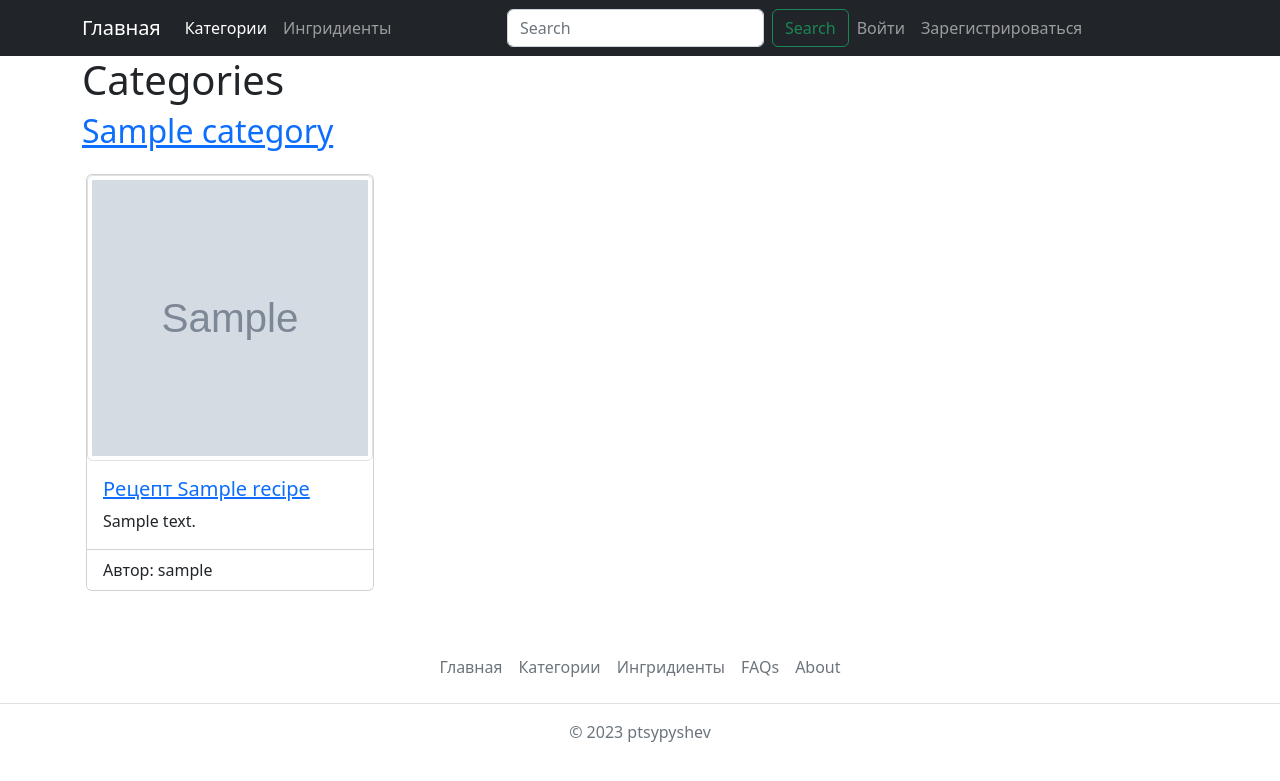
After one commit to ptsypyshev/gb-final-backend-python, a Django app: page /categories/ in a window 1280 px wide. The commit adds this page. Shown: the top 781 px of the page. Run offline with Django 5.2, Linux system fonts and the light colour scheme; tables that the repository leaves empty hold one stand-in row (values such as "Sample post"); grey boxes marked "Sample" are stand-in pictures.

Commit message:
Added some views and search handler

```diff
--- /dev/null
+++ b/food_recipes_project/food_recipes_app/templates/food_recipes_app/categories.html
@@ -0,0 +1,35 @@
+{% extends 'food_recipes_app/base.html' %}
+
+{% block title %}{{ title }}{% endblock %}
+
+{% block content %}
+    <div class="container">
+        <h1>{{ title }}</h1>
+        {% for category, recipes in cat_dict.items %}
+        <div class="row">
+            <h2><a href="{% url 'read_category' category.pk %}">{{ category.name }}</a></h2>
+        </div>
+        <div class="row">
+            {% for recipe in recipes %}
+                <div class="col-md-4 p-3">
+                    <div class="card" style="width: 18rem;">
+                        {% if recipe.dish_img %}
+                            <img src="{{ MEDIA_URL }}{{ recipe.dish_img }}" class="img-thumbnail custom-image" alt="...">
+                        {% else %}
+                            <img src="/static/img/no_image_available.jpg" class="img-thumbnail custom-image" alt="...">
+                        {% endif %}
+                        <div class="card-body">
+                            <h5 class="card-title"><a href="{% url 'read_recipe' recipe.pk %}">Рецепт {{ recipe.name }}</a></h5>
+                            <p class="card-text">{{ recipe.description|truncatechars:50 }}</p>
+                        </div>
+                        <ul class="list-group list-group-flush">
+                            <li class="list-group-item">Автор: {{ recipe.author }}</li>
+                        </ul>
+                    </div>
+                </div>
+            {% endfor %}
+        </div>
+        {% endfor %}
+    </div>
+
+{% endblock %}
--- a/food_recipes_project/food_recipes_app/templates/food_recipes_app/footer.html
+++ b/food_recipes_project/food_recipes_app/templates/food_recipes_app/footer.html
@@ -2,9 +2,9 @@
 <footer class="py-3 my-4">
   <ul class="nav justify-content-center border-bottom pb-3 mb-3">
     <li class="nav-item"><a href="{% url 'main' %}" class="nav-link px-2 text-muted">Главная</a></li>
-    <li class="nav-item"><a href="#" class="nav-link px-2 text-muted">Категории</a></li>
-    <li class="nav-item"><a href="#" class="nav-link px-2 text-muted">Ингридиенты</a></li>
-    <li class="nav-item"><a href="#" class="nav-link px-2 text-muted">FAQs</a></li>
+    <li class="nav-item"><a href="{% url 'categories' %}" class="nav-link px-2 text-muted">Категории</a></li>
+    <li class="nav-item"><a href="{% url 'ingredients' %}" class="nav-link px-2 text-muted">Ингридиенты</a></li>
+    <li class="nav-item"><a href="{% url 'faq' %}" class="nav-link px-2 text-muted">FAQs</a></li>
     <li class="nav-item"><a href="{% url 'about' %}" class="nav-link px-2 text-muted">About</a></li>
   </ul>
   <p class="text-center text-muted">&copy; 2023 ptsypyshev</p>
--- a/food_recipes_project/food_recipes_app/templates/food_recipes_app/nav.html
+++ b/food_recipes_project/food_recipes_app/templates/food_recipes_app/nav.html
@@ -12,14 +12,15 @@
           </li>
           {% endif %}
           <li class="nav-item">
-            <a class="nav-link active" aria-current="page" href="#">Категории</a>
+            <a class="nav-link active" aria-current="page" href="{% url 'categories' %}">Категории</a>
           </li>
           <li class="nav-item">
-            <a class="nav-link" aria-current="page" href="#">Ингридиенты</a>
+            <a class="nav-link" aria-current="page" href="{% url 'ingredients' %}">Ингридиенты</a>
           </li>
         </ul>
-        <form class="d-flex" role="search">
-          <input class="form-control me-2" type="search" placeholder="Search" aria-label="Search">
+        <form class="d-flex" role="search" method="post" action="{% url 'search' %}">
+          {% csrf_token %}
+          <input class="form-control me-2" name="search_str" type="search" placeholder="Search" aria-label="Search">
           <button class="btn btn-outline-success" type="submit">Search</button>
         </form>
         <ul class="navbar-nav me-auto mb-2 mb-lg-0">
--- a/food_recipes_project/food_recipes_app/templates/food_recipes_app/registration.html
+++ b/food_recipes_project/food_recipes_app/templates/food_recipes_app/registration.html
@@ -9,6 +9,7 @@
             {% csrf_token %}
             {{ form.as_div }}
 
+            <div class="mt-1">
             {% if create %}
                 <button type="submit" class="btn btn-secondary">Зарегистрироваться</button>
                 <button type="reset" class="btn btn-secondary">Очистить форму</button>
@@ -16,6 +17,7 @@
                 <button type="submit" class="btn btn-secondary">Обновить</button>
                 <a href="{% url 'main' %}" class="btn btn-secondary">Отмена</a>
             {% endif %}
+            </div>
 
         </form>
     </div>
--- a/food_recipes_project/food_recipes_app/urls.py
+++ b/food_recipes_project/food_recipes_app/urls.py
@@ -1,15 +1,18 @@
 from django.urls import path
-from django.conf import settings
-from django.conf.urls.static import static
-from .views import Main, About, Register, Login, Logout, CreateRecipe, UpdateRecipe, ReadRecipe
+from . import views
 
 urlpatterns = [
-    path('', Main.as_view(), name='main'),
-    path('About/', About.as_view(), name='about'),
-    path('login/', Login.as_view(), name='login'),
-    path('logout/', Logout.as_view(), name='logout'),
-    path('registration/', Register.as_view(), name='register'),
-    path('create/', CreateRecipe.as_view(), name='create_recipe'),
-    path('edit/<int:recipe_id>/', UpdateRecipe.as_view(), name='edit_recipe'),
-    path('recipe/<int:recipe_id>/', ReadRecipe.as_view(), name='read_recipe'),
+    path('', views.Main.as_view(), name='main'),
+    path('about/', views.About.as_view(), name='about'),
+    path('faq/', views.Faq.as_view(), name='faq'),
+    path('login/', views.Login.as_view(), name='login'),
+    path('logout/', views.Logout.as_view(), name='logout'),
+    path('registration/', views.Register.as_view(), name='register'),
+    path('categories/', views.Categories.as_view(), name='categories'),
+    path('category/<int:category_id>/', views.CategoryView.as_view(), name='read_category'),
+    path('ingredients/', views.IngredientsView.as_view(), name='ingredients'),
+    path('create/', views.CreateRecipe.as_view(), name='create_recipe'),
+    path('edit/<int:recipe_id>/', views.UpdateRecipe.as_view(), name='edit_recipe'),
+    path('recipe/<int:recipe_id>/', views.ReadRecipe.as_view(), name='read_recipe'),
+    path('search/', views.Search.as_view(), name='search'),
 ]
--- a/food_recipes_project/food_recipes_app/views.py
+++ b/food_recipes_project/food_recipes_app/views.py
@@ -7,7 +7,7 @@ from django.forms import inlineformset_factory
 from django.utils.translation import gettext_lazy as _
 from django.contrib.auth import authenticate, login, logout
 from .forms import RegistrationForm, LoginForm, RecipeForm, RecipeIngredientForm
-from .models import Recipe, RecipeIngredient
+from .models import Recipe, RecipeIngredient, Category, Ingredient
 
 MAX_RECIPES_AT_MAIN_PAGE = 6
 MAIN_TITLE = _('Hello at simple recipes web application!')
@@ -15,6 +15,10 @@ CREATE_RECIPE_TITLE = _('Create recipe')
 EDIT_RECIPE_TITLE = _('Edit recipe')
 ACCESS_FORBIDDEN_MSG = _('Access forbidden!')
 RECIPE_NOT_FOUND_MSG = _('Recipe not found...')
+CATEGORIES_TITLE = _('Categories')
+INGREDIENTS_TITLE = _('Ingredients')
+FAQ_TITLE = _('Frequently Asked Questions')
+SEARCH_TITLE = _('Search results:')
 
 # Create your views here.
 class Main(View):
@@ -35,6 +39,14 @@ class About(View):
             'repo': 'https://github.com/ptsypyshev/gb-final-backend-python',
         }
         return render(request, 'food_recipes_app/about.html', context=context)
+
+
+class Faq(View):
+    def get(self, request):
+        context = {
+            'title': FAQ_TITLE,
+        }
+        return render(request, 'food_recipes_app/faq.html', context=context)
 
 
 class Register(View):
@@ -78,6 +90,45 @@ class Logout(View):
         if request.user.is_authenticated:
             logout(request)
             return redirect('main')
+
+
+class IngredientsView(View):
+    def get(self, request):
+        ingredients = Ingredient.objects.all()
+        print(ingredients)
+
+        context = {
+            'title': INGREDIENTS_TITLE,
+            'ingredients': ingredients,
+        }
+        return render(request, 'food_recipes_app/ingredients.html', context=context)
+
+
+class Categories(View):
+    def get(self, request):
+        categories = Category.objects.all()
+        cat_dict = {}
+        for category in categories:
+            recipes = Recipe.objects.filter(category=category)
+            cat_dict[category] = recipes
+
+        context = {
+            'title': CATEGORIES_TITLE,
+            'cat_dict': cat_dict,
+        }
+        return render(request, 'food_recipes_app/categories.html', context=context)
+
+
+class CategoryView(View):
+    def get(self, request, category_id):
+        category = Category.objects.get(pk=category_id)
+        recipes = Recipe.objects.filter(category=category)
+
+        context = {
+            'title': category,
+            'recipes': recipes
+        }
+        return render(request, 'food_recipes_app/main.html', context=context)
 
 
 class ReadRecipe(View):
@@ -221,6 +272,40 @@ class UpdateRecipe(View):
         return render(request, 'food_recipes_app/create_recipe.html', context=context)
 
 
+class Search(View):
+    def get(self, request):
+        return redirect('main')
+
+    def post(self, request):
+        search_str = request.POST.get('search_str')
+        if not search_str:
+            return redirect('main')
+
+        result = {}
+        tokens = search_str.split(' ')
+
+        recipes = Recipe.objects.all()
+
+        # Bad algo but it works for small datasets
+        for recipe in recipes:
+            for token in tokens:
+                print(recipe, token)
+                if token in recipe.name:
+                    result[recipe] = result.get(recipe, 0) + 1
+                if token in recipe.description:
+                    result[recipe] = result.get(recipe, 0) + 1
+                if token in recipe.cooking_steps:
+                    result[recipe] = result.get(recipe, 0) + 1
+
+        sorted_result = sorted(result, key=result.get, reverse=True)
+
+        context = {
+            'title': SEARCH_TITLE,
+            'result': enumerate(sorted_result),
+        }
+        return render(request, 'food_recipes_app/search.html', context=context)
+
+
 def save_img(image):
         name = '.'.join((str(uuid4()), image.name.split('.')[-1]))
         fs = FileSystemStorage()
--- a/food_recipes_project/food_recipes_project/settings.py
+++ b/food_recipes_project/food_recipes_project/settings.py
@@ -24,7 +24,7 @@ BASE_DIR = Path(__file__).resolve().parent.parent
 SECRET_KEY = os.getenv('SECRET_KEY')
 
 # SECURITY WARNING: don't run with debug turned on in production!
-DEBUG = True
+DEBUG = False
 
 ALLOWED_HOSTS = [
     '127.0.0.1',
```
Also changed, not shown: food_recipes_project/food_recipes_app/templates/food_recipes_app/faq.html (added, +24 -0 lines), food_recipes_project/food_recipes_app/templates/food_recipes_app/ingredients.html (added, +15 -0 lines), food_recipes_project/food_recipes_app/templates/food_recipes_app/search.html (added, +17 -0 lines), food_recipes_project/food_recipes_app/locale/ru/LC_MESSAGES/django.po.
